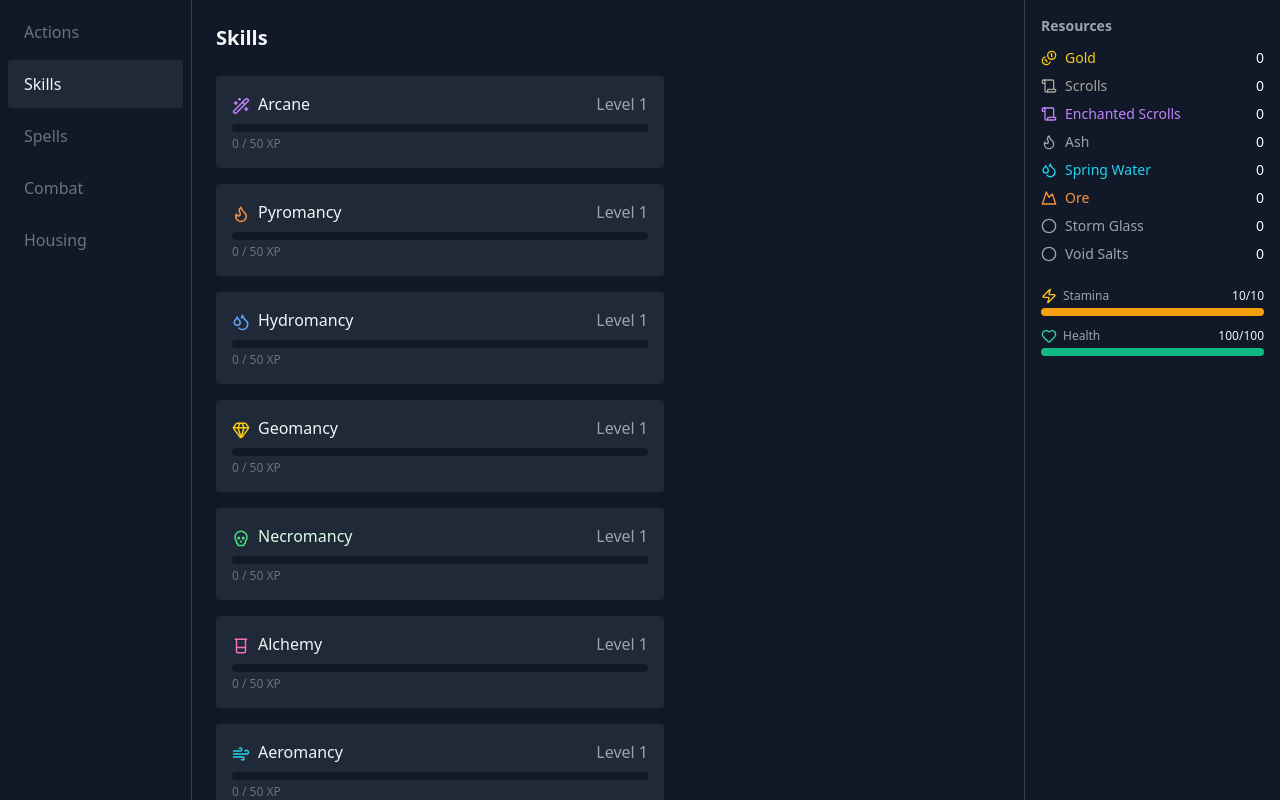
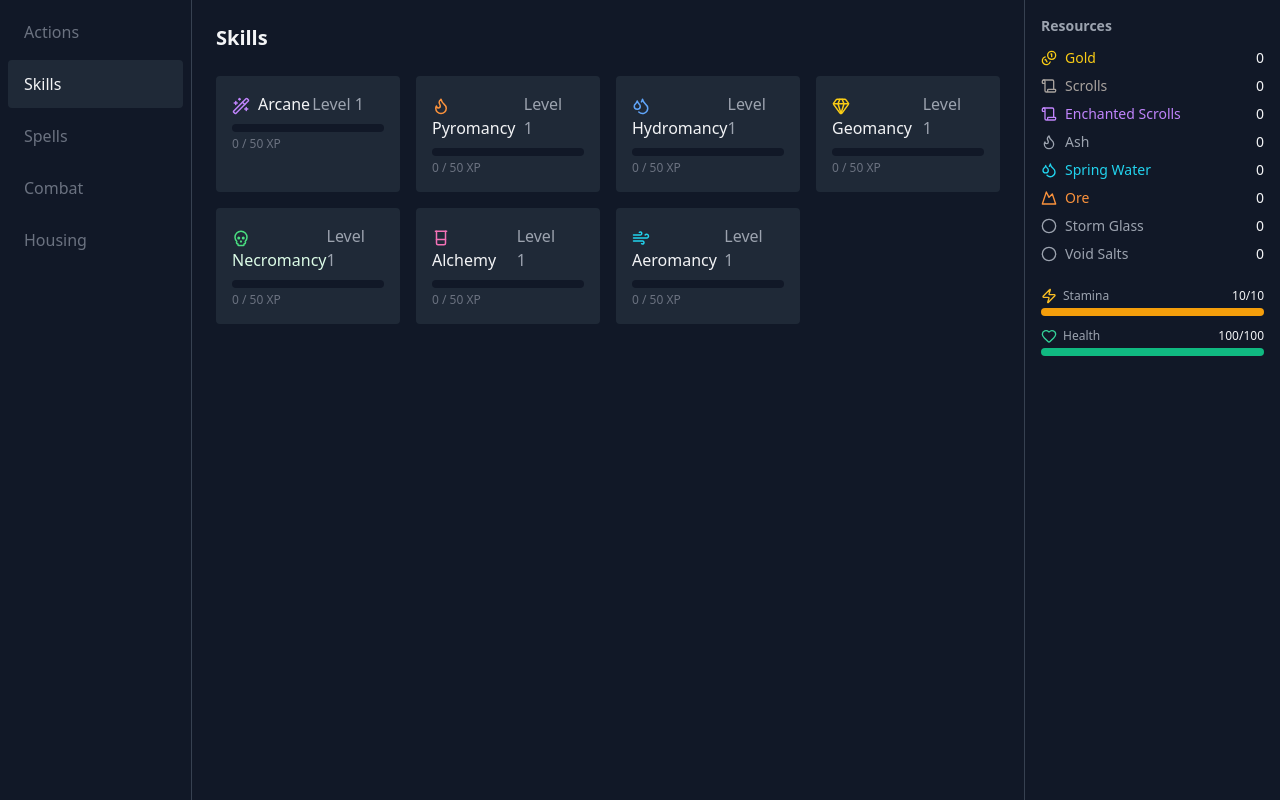
Before and after one commit to Daniel-Tenzler/PTOTA, a React (Vite) app: page / in a window 1280 px wide. Both pictures are taken after a click on the button "Skills". Built offline with nearby package versions, Linux system fonts and the light colour scheme.

Commit message:
skills view redesign

```diff
--- a/src/components/skills/SkillsView.tsx
+++ b/src/components/skills/SkillsView.tsx
@@ -3,6 +3,17 @@ import { SKILL_DEFS } from '../../data/skills';
 import { getSkillProgress } from '../../systems/skills';
 import { useTooltip, skillRenderer } from '../tooltip';
 import { SkillIcon } from './SkillIcon';
+import { Circle } from 'lucide-react';
+
+const SKILL_COLORS: Record<string, string> = {
+  purple: '#a855f7',
+  orange: '#f97316',
+  blue: '#3b82f6',
+  yellow: '#eab308',
+  green: '#22c55e',
+  pink: '#ec4899',
+  cyan: '#06b6d4',
+};
 
 export function SkillsView() {
   const skills = useGameStore((s) => s.skills);
@@ -12,7 +23,7 @@ export function SkillsView() {
   return (
     <div>
       <h2 className="text-xl font-semibold text-gray-100 mb-6">Skills</h2>
-      <div className="space-y-4 max-w-md">
+      <div className="grid grid-cols-4 gap-4">
         {Object.entries(skills).map(([skillId, skill]) => {
           const def = SKILL_DEFS[skillId];
           if (!def) return null;
@@ -21,6 +32,15 @@ export function SkillsView() {
           const studyActionId = `study-${skillId}`;
           const isStudyActive = actions[studyActionId]?.isActive ?? false;
           const isMaxLevel = skill.level >= def.xpTable.length;
+
+          const activeColor = SKILL_COLORS[def.color ?? 'gray'] ?? '#6b7280';
+          const activeStyle = isStudyActive
+            ? {
+                outline: '3px solid ' + activeColor,
+                outlineOffset: '-3px',
+                boxShadow: `0 0 12px ${activeColor}80`,
+              }
+            : undefined;
 
           const handleClick = () => {
             if (!isMaxLevel) {
@@ -41,16 +61,32 @@ export function SkillsView() {
               key={skillId}
               {...triggerProps}
               onClick={handleClick}
-              className={`bg-gray-800 p-4 rounded hover:bg-gray-700 ${
+              style={activeStyle}
+              className={`group bg-gray-800 p-4 rounded hover:bg-gray-700 ${
                 isStudyActive ? 'bg-gray-600 hover:bg-gray-600' : ''
               } ${!isMaxLevel ? 'cursor-pointer' : 'cursor-not-allowed opacity-60'}`}
             >
-              <div className="flex justify-between mb-2">
+              <div className="flex justify-between items-center mb-2">
                 <span className={`text-${def.color ?? 'gray'}-100`}>
                   <SkillIcon skillId={skillId} className="inline-block mr-2 align-text-bottom" />
                   {def.name}
                 </span>
-                <span className="text-gray-400">Level {skill.level}</span>
+                <div className="flex items-center gap-2">
+                  <span className="text-gray-400">Level {skill.level}</span>
+                  {!isMaxLevel && (
+                    <Circle
+                      className={`h-3 w-3 transition-opacity ${
+                        isStudyActive
+                          ? ''
+                          : 'text-gray-500 opacity-0 group-hover:opacity-100'
+                      }`}
+                      style={{
+                        color: isStudyActive ? activeColor : undefined,
+                      }}
+                      fill={isStudyActive ? 'currentColor' : 'none'}
+                    />
+                  )}
+                </div>
               </div>
               <div className="h-2 bg-gray-900 rounded-full overflow-hidden">
                 <div
```
